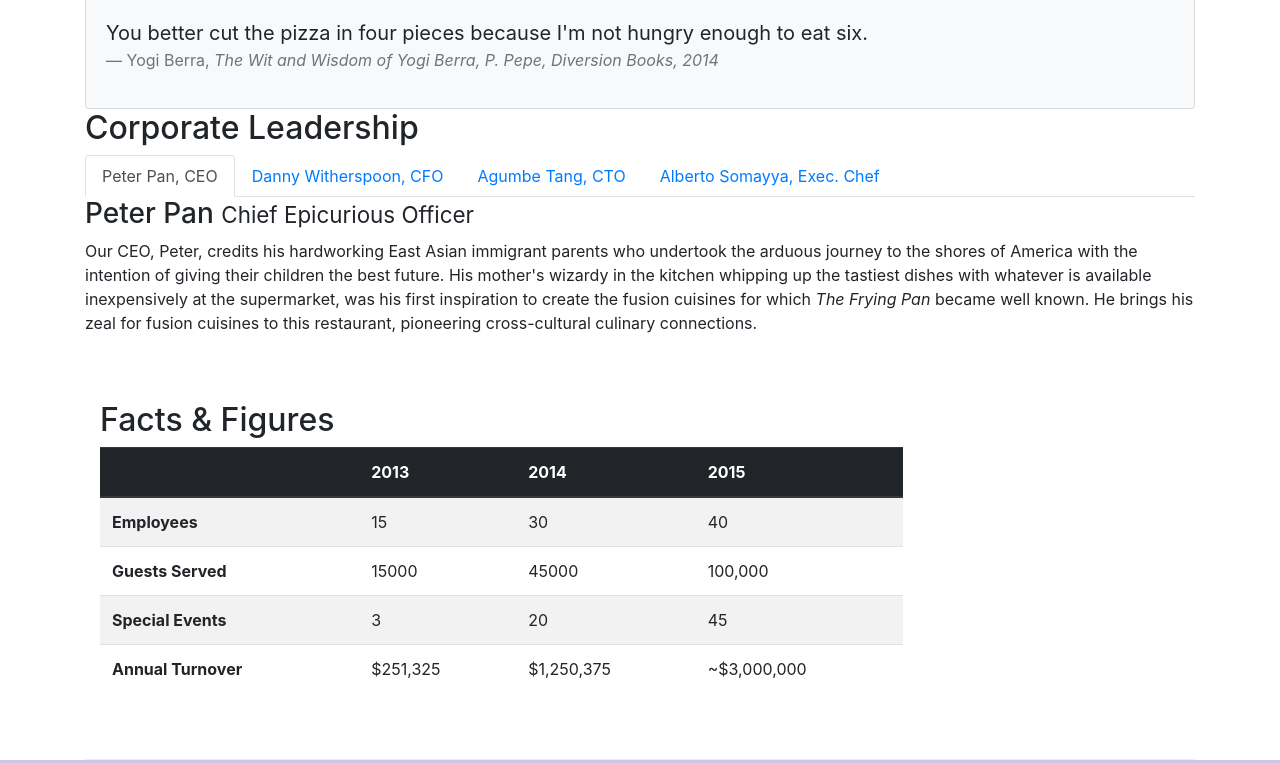
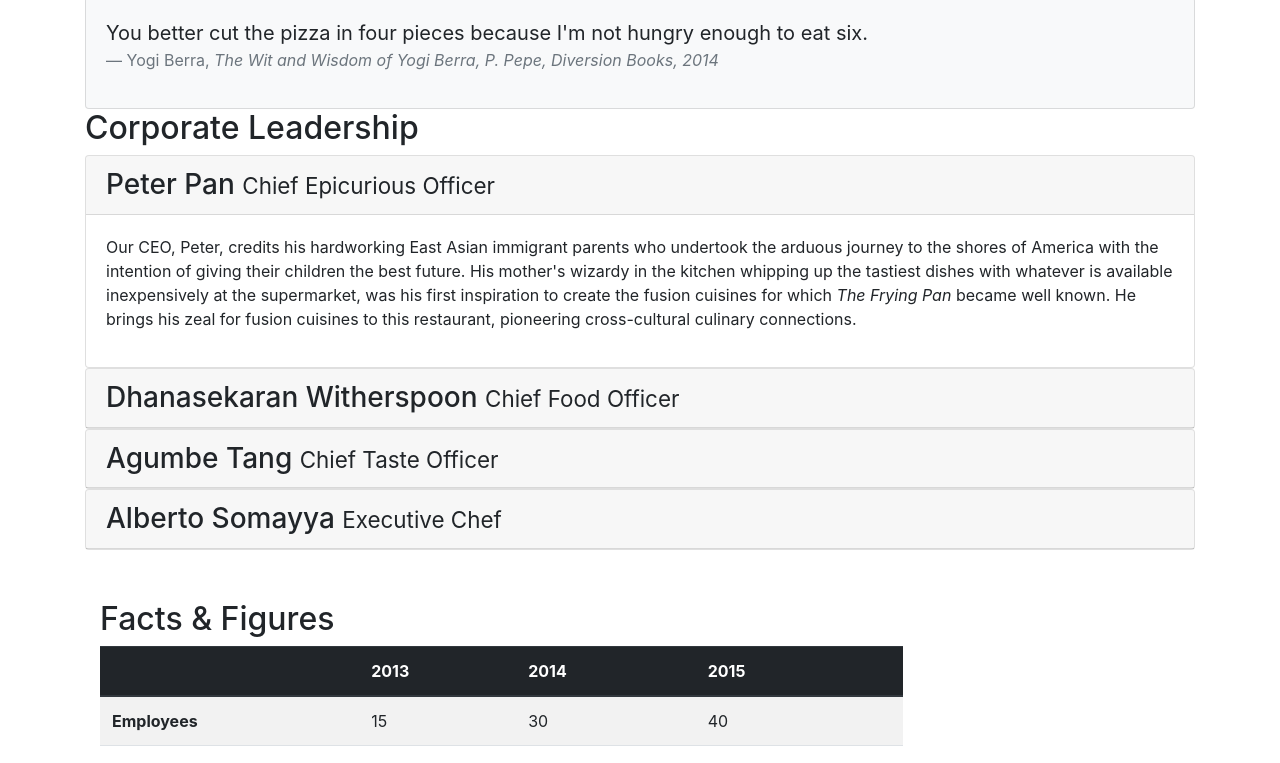
Before and after one commit to jwalinarora/Bootstrap, a website: page aboutus.html in a window 1280 px wide. Shown: the part 762-1525 px from the top of the page. Drawn offline with nearby package versions, Linux system fonts and the light colour scheme.

Commit message:
accordion

```diff
--- a/aboutus.html
+++ b/aboutus.html
@@ -100,7 +100,7 @@
         <div class="row">
             <div class="col-12">
                 <h2>Corporate Leadership</h2>
-                 <ul class="nav nav-tabs">
+                 <!-- <ul class="nav nav-tabs">  Tab Styled behaviour
                     <li class="nav-item">
                       <a class="nav-link active" href="#peter"
                         role="tab" data-toggle="tab">Peter Pan, CEO</a>
@@ -117,8 +117,8 @@
                       <a class="nav-link" href="#alberto" role="tab"
                         data-toggle="tab">Alberto Somayya, Exec. Chef</a>
                     </li>
-                </ul>
-                <div class="tab-content">
+                </ul> -->
+                <!-- <div class="tab-content">
                     <div role="tab-panel" class="tab-pane fade show active" id="peter">
                         <h3>Peter Pan <small>Chief Epicurious Officer</small></h3>
                         <p class="d-none d-sm-block">Our CEO, Peter, credits his hardworking East Asian immigrant parents who undertook the arduous journey to the shores of America with the intention of giving their children the best future. His mother's wizardy in the kitchen whipping up the tastiest dishes with whatever is available inexpensively at the supermarket, was his first inspiration to create the fusion cuisines for which <em>The Frying Pan</em> became well known. He brings his zeal for fusion cuisines to this restaurant, pioneering cross-cultural culinary connections.</p>
@@ -135,6 +135,64 @@
                     <div role="tab-panel" class="tab-pane fade" id="alberto">
                         <h3>Alberto Somayya <small>Executive Chef</small></h3>
                         <p class="d-none d-sm-block">Award winning three-star Michelin chef with wide International experience having worked closely with whos-who in the culinary world, he specializes in creating mouthwatering Indo-Italian fusion experiences. He says, <em>Put together the cuisines from the two craziest cultures, and you get a winning hit! Amma Mia!</em></p>
+                    </div>
+                </div> -->
+                <div id="accordion">
+                    <div class="card">
+                        <div class="card-header" role="tab" id="peterhead">
+                            <h3 class="mb-0">
+                                <a  data-toggle="collapse" data-target="#peter">
+                                 Peter Pan <small>Chief Epicurious Officer</small>
+                                 </a>
+                             </h3>
+                        </div>
+                        <div  class="collapse show" id="peter" data-parent="#accordion">
+                            <div class="card-body">
+                                <p class="d-none d-sm-block">Our CEO, Peter, credits his hardworking East Asian immigrant parents who undertook the arduous journey to the shores of America with the intention of giving their children the best future. His mother's wizardy in the kitchen whipping up the tastiest dishes with whatever is available inexpensively at the supermarket, was his first inspiration to create the fusion cuisines for which <em>The Frying Pan</em> became well known. He brings his zeal for fusion cuisines to this restaurant, pioneering cross-cultural culinary connections.</p>
+                            </div>
+                        </div>
+                    </div>
+                    <div class="card">
+                        <div class="card-header" role="tab" id="dannyhead">
+                            <h3 class="mb-0">
+                                <a class="collapsed" data-toggle="collapse" data-target="#danny">
+                                 Dhanasekaran Witherspoon <small>Chief Food Officer</small>
+                                 </a>
+                             </h3>
+                        </div>
+                        <div  class="collapse " id="danny" data-parent="#accordion">
+                            <div class="card-body">
+                                <p class="d-none d-sm-block">Our CFO, Danny, as he is affectionately referred to by his colleagues, comes from a long established family tradition in farming and produce. His experiences growing up on a farm in the Australian outback gave him great appreciation for varieties of food sources. As he puts it in his own words, <em>Everything that runs, wins, and everything that stays, pays!</em></p>
+                            </div>
+                        </div>
+                    </div>
+                    <div class="card">
+                        <div class="card-header" role="tab" id="agumbehead">
+                            <h3 class="mb-0">
+                                <a class="collapsed" data-toggle="collapse" data-target="#agumbe">
+                                Agumbe Tang <small>Chief Taste Officer</small>
+                                </a>
+                             </h3>
+                        </div>
+                        <div  class="collapse" id="agumbe" data-parent="#accordion">
+                            <div class="card-body">
+                                <p class="d-none d-sm-block">Blessed with the most discerning gustatory sense, Agumbe, our CTO, personally ensures that every dish that we serve meets his exacting tastes. Our chefs dread the tongue lashing that ensues if their dish does not meet his exacting standards. He lives by his motto, <em>You click only if you survive my lick.</em></p>
+                            </div>
+                        </div>
+                    </div>
+                    <div class="card">
+                        <div class="card-header" role="tab" id="albertohead">
+                            <h3 class="mb-0">
+                                <a class="collapsed" data-toggle="collapse" data-target="#alberto">
+                                    Alberto Somayya <small>Executive Chef</small>
+                                </a>
+                             </h3>
+                        </div>
+                        <div  class="collapse " id="alberto" data-parent="#accordion">
+                            <div class="card-body">
+                                <p class="d-none d-sm-block">Award winning three-star Michelin chef with wide International experience having worked closely with whos-who in the culinary world, he specializes in creating mouthwatering Indo-Italian fusion experiences. He says, <em>Put together the cuisines from the two craziest cultures, and you get a winning hit! Amma Mia!</em></p>
+                            </div>
+                        </div>
                     </div>
                 </div>
             </div>
```
